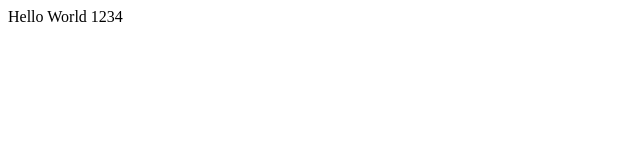
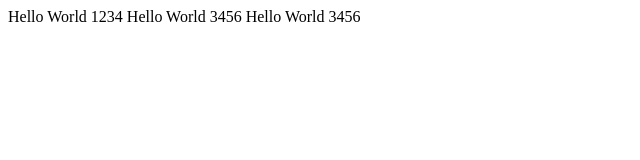
Before and after one commit to AroojAlam/devopstraining, a plain HTML site: page Project5/WebContent/index.html in a window 1280 px wide. Shown: the whole page, without its empty margins (0-640 px from the left). Drawn offline with Linux system fonts and the light colour scheme.

Commit message:
next commit

```diff
--- a/Project5/WebContent/index.html
+++ b/Project5/WebContent/index.html
@@ -7,5 +7,8 @@
 </head>
 <body>
 Hello World 1234
+Hello World 3456
+Hello World 3456
+
 </body>
 </html>
```
